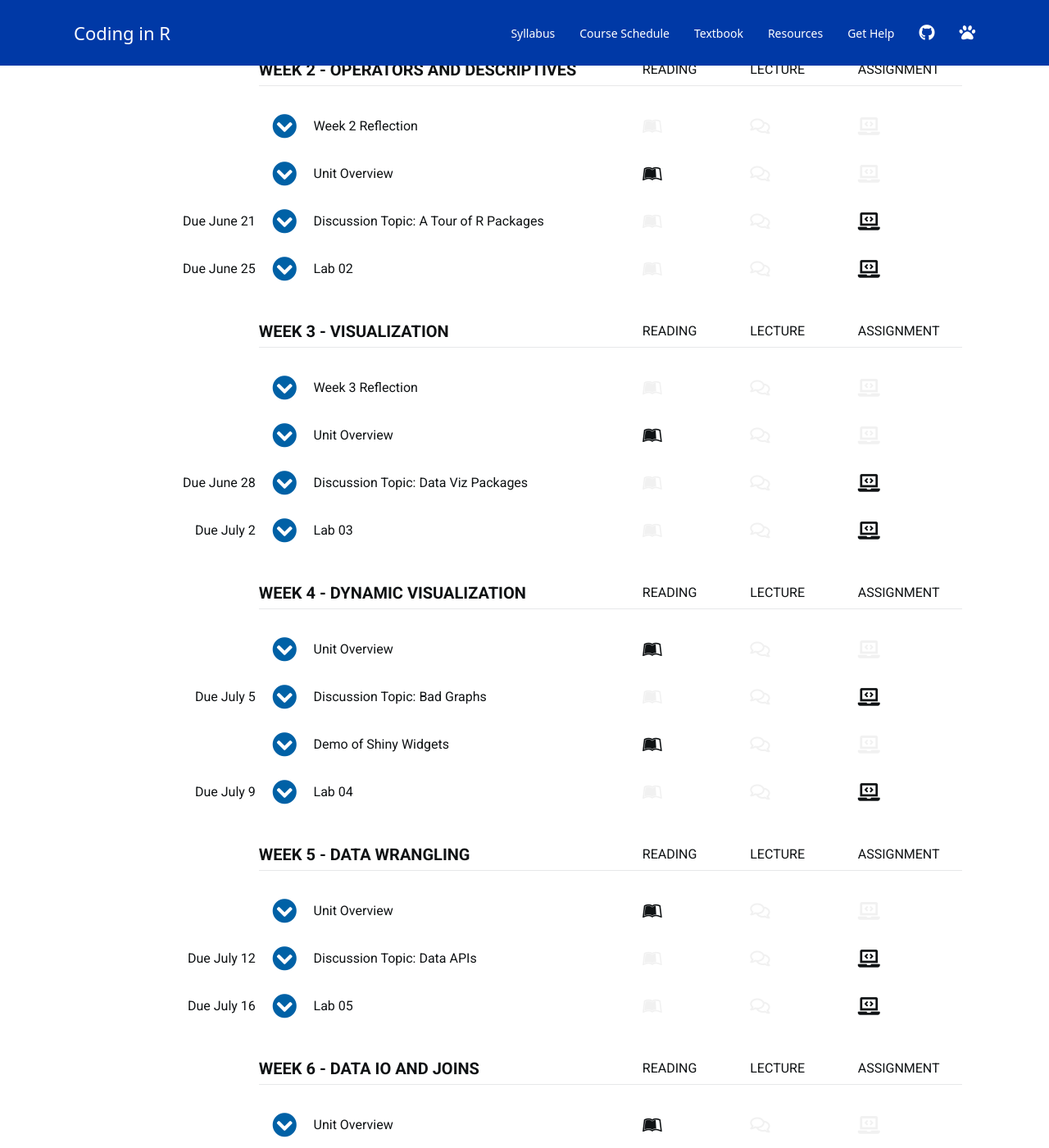
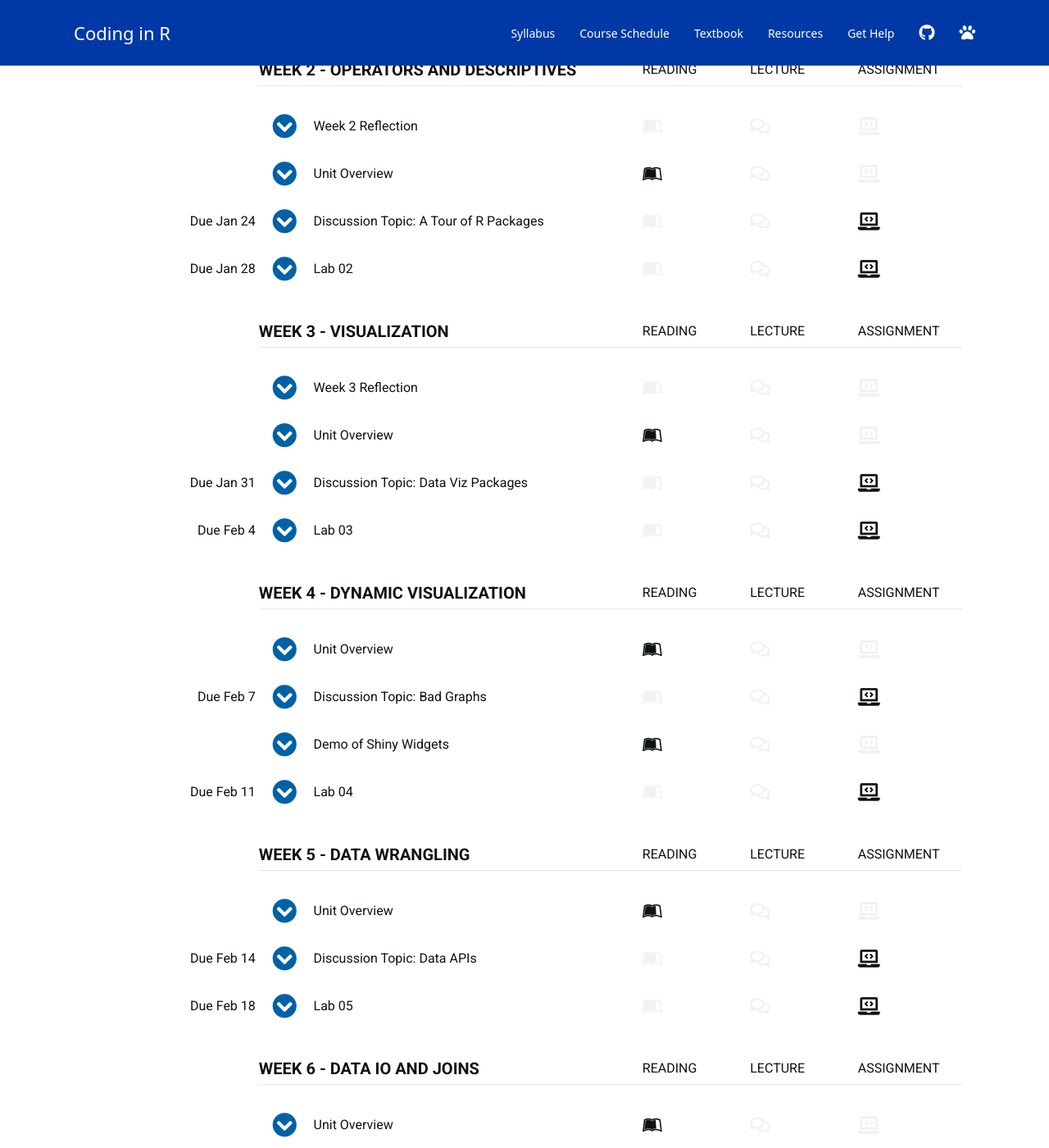
Before and after one commit to lalmada1/Coding-in-R-SPR-2021, a Jekyll site: the page built from schedule.md, in a window 1280 px wide and 1400 px high, scrolled down 877 px. Shown: the whole window at 82% size. Built offline with Jekyll 4.4.1, drawn with Linux system fonts in a browser that asks for light colours; nearby versions of some CDN libraries; a script bundle is joined from its source files by our own code; library files that are not in the unit come from our copies; a style sheet for code colours, icons or effects is not loaded; some of the changed text lies outside the part shown.

Commit message:
Update schedule.md

```diff
--- a/schedule.md
+++ b/schedule.md
@@ -92,16 +92,16 @@ You will have plenty of practice with these tools this semester. You will submit
 <br>
 
 
-*** { @unit = "Due June 11", @title = "Your Course Prep Checklist", @assignment, @foldout }
+*** { @unit = "Due Jan 14", @title = "Your Course Prep Checklist", @assignment, @foldout }
 
 
-- [ ] [Read the Syllabus](https://cssearcy.github.io/AYS-R-Coding-SPR-2020/)
+- [ ] [Read the Syllabus](https://lalmada1.github.io/Coding-in-R-SPR-2021/)
 - [ ] [Install R](https://cran.rstudio.com/) and [R Studio Desktop](https://www.rstudio.com/products/rstudio/download/)
 - [ ] [Sign-Up for a GitHub Account](https://github.com/join)
 - [ ] [View the Virtual Orientation](https://www.youtube.com/watch?v=cyrAovBCt4Q&feature=youtu.be)
 
 
-*** { @unit = "Due June 11", @title = "Introduce Yourself", @assignment, @foldout   }
+*** { @unit = "Due Jan 14", @title = "Introduce Yourself", @assignment, @foldout   }
 
 ## Introduce yourself to the class
 
@@ -111,7 +111,7 @@ We will be using the discussion board in iCollege for this course. Introduce you
 2. Your previous experience with coding and/or data analytics
 3. One thing you hope to do with your new skills in data analytics
 
-<a class="uk-button uk-button-default" href="https://gastate.view.usg.edu/d2l/le/2013035/discussions/List">Post to iCollege</a>
+<a class="uk-button uk-button-default" href="https://gastate.view.usg.edu/d2l/le/2225789/discussions/List">Post to iCollege</a>
 
 
 
@@ -138,7 +138,7 @@ Nerds are stereotypically perceived as being hermetic, but in reality they have
 
 We are going to throw a lot at you, but also provide a lot of support. Over these first couple of weeks feel free to reach out for anything you might need.
 
-If you find something confusing let me know (likely others will as well).  You can post a question to the [homework discussion board](https://cssearcy.github.io/AYS-R-Coding-SPR-2020/help/).
+If you find something confusing let me know (likely others will as well).  You can post a question to the [homework discussion board](https://lalmada1.github.io/Coding-in-R-SPR-2021/help/).
 
 Reach out if you have questions or feel stuck!
 
@@ -231,7 +231,7 @@ head( dat )
 
 
 
-*** { @unit = "Due June 14", @title = "Discussion Topic: The Promise of Big and Open Data", @assignment, @foldout  }
+*** { @unit = "Due Jan 17", @title = "Discussion Topic: The Promise of Big and Open Data", @assignment, @foldout  }
 
 ## The Promise of Big, Open Data
 
@@ -255,13 +255,13 @@ Also, check out Ben's [Ted Talk](https://www.youtube.com/watch?v=6xsvGYIxJok), o
 
 **In your post, highlight what is interesting about the example and what data made it possible.**
 
-**Due by 11:59pm on June 14.**
+**Due by 11:59pm on Jan 17.**
 
-<a class="uk-button uk-button-default" href="https://gastate.view.usg.edu/d2l/le/2013035/discussions/List">Post to iCollege</a>
+<a class="uk-button uk-button-default" href="https://gastate.view.usg.edu/d2l/le/2225789/discussions/List">Post to iCollege</a>
 
 <br>
 
-*** { @unit = "Due June 18", @title = "Lab 01", @assignment, @foldout  }
+*** { @unit = "Due Jan 21", @title = "Lab 01", @assignment, @foldout  }
 
 
 <br>
@@ -269,11 +269,11 @@ Also, check out Ben's [Ted Talk](https://www.youtube.com/watch?v=6xsvGYIxJok), o
 
 ## Lab-01 - Practice with Vectors
 
-<a class="uk-button uk-button-default" href="https://cssearcy.github.io/AYS-R-Coding-SPR-2020/LABS/lab-01-instructions.html">LAB-01 Instructions</a>
+<a class="uk-button uk-button-default" href="https://lalmada1.github.io/Coding-in-R-SPR-2021/LABS/lab-01-instructions.html">LAB-01 Instructions</a>
 
 <a class="uk-button uk-button-default" href="https://gastate.view.usg.edu/d2l/home/2056378">Download the Template</a>
 
-**Submit Solutions to the iCollege Assignment Folder by 11:59pm on June 18.**
+**Submit Solutions to the iCollege Assignment Folder by 11:59pm on Jan 21.**
 
 <br>
 <br>
@@ -347,7 +347,7 @@ Lab-02 covers the following topics:
 
 
 
-*** { @unit = "Due June 21", @title = "Discussion Topic: A Tour of R Packages", @assignment, @foldout  }
+*** { @unit = "Due Jan 24", @title = "Discussion Topic: A Tour of R Packages", @assignment, @foldout  }
 
 <br>
 
@@ -377,9 +377,9 @@ Take note, this assignment asks you to explore a new community where the technic
 
 <br>
 
-**Due by 11:59pm on June 21.**
+**Due by 11:59pm on Jan 24.**
 
-<a class="uk-button uk-button-default" href="https://gastate.view.usg.edu/d2l/le/2013035/discussions/List">Post to iCollege</a>
+<a class="uk-button uk-button-default" href="https://gastate.view.usg.edu/d2l/le/2225789/discussions/List">Post to iCollege</a>
 
 <br>
 <br>
@@ -388,7 +388,7 @@ Take note, this assignment asks you to explore a new community where the technic
 
 
 
-*** { @unit = "Due June 25", @title = "Lab 02", @assignment, @foldout }
+*** { @unit = "Due Jan 28", @title = "Lab 02", @assignment, @foldout }
 
 <br>
 <br>
@@ -407,11 +407,11 @@ Read the following sections from the [course chapter on groups](http://ds4ps.org
 
 The rest of the chapter is useful information to come back to, but not needed for the lab. Similar to last week the chapter will highlight some easy ways to make errors with your code, not to convince you that R is hard, but rather to ensure you are paying attention to some subtle features of computer languages that can impact your data.
 
-<a class="uk-button uk-button-default" href="https://cssearcy.github.io/AYS-R-Coding-SPR-2020/LABS/lab-02-instructions.html">LAB-02 Instructions</a>
+<a class="uk-button uk-button-default" href="https://lalmada1.github.io/Coding-in-R-SPR-2021/LABS/lab-02-instructions.html">LAB-02 Instructions</a>
 
 <a class="uk-button uk-button-default" href="https://gastate.view.usg.edu/d2l/home/2056378">Download the Template</a>
 
-**Submit Solutions to the iCollege Assignment Folder by 11:59pm on June 25.**
+**Submit Solutions to the iCollege Assignment Folder by 11:59pm on Jan 28.**
 
 <br>
 <br>
@@ -512,7 +512,7 @@ The lab requires you to re-create a graph that was featured in the New York Time
 
 
 
-*** { @unit = "Due June 28", @title = "Discussion Topic: Data Viz Packages", @assignment, @foldout  }
+*** { @unit = "Due Jan 31", @title = "Discussion Topic: Data Viz Packages", @assignment, @foldout  }
 
 <br>
 <br>
@@ -527,9 +527,9 @@ For example, you might want to create budgets for a government organization. You
 
 You will find sites like the [R Graphs Gallery](https://www.r-graph-gallery.com/) and [The Data Viz Project](https://datavizproject.com/) helpful.
 
-**Due by 11:59pm on June 28.**
+**Due by 11:59pm on Jan 31.**
 
-<a class="uk-button uk-button-default" href="https://gastate.view.usg.edu/d2l/le/2013035/discussions/List">Post to iCollege</a>
+<a class="uk-button uk-button-default" href="https://gastate.view.usg.edu/d2l/le/2225789/discussions/List">Post to iCollege</a>
 
 <br>
 <br>
@@ -537,7 +537,7 @@ You will find sites like the [R Graphs Gallery](https://www.r-graph-gallery.com/
 
 
 
-*** { @unit = "Due July 2", @title = "Lab 03", @assignment, @foldout  }
+*** { @unit = "Due Feb 4", @title = "Lab 03", @assignment, @foldout  }
 
 <br>
 <br>
@@ -555,7 +555,7 @@ You are advised to **skim** the chapters on graphing functions and custom graphi
 
 <a class="uk-button uk-button-default" href="https://gastate.view.usg.edu/d2l/home/2056378">Download the Template</a>
 
-**Submit solutions to the iCollege Assignment Folder by 11:59pm on July 2.**
+**Submit solutions to the iCollege Assignment Folder by 11:59pm on Feb 4.**
 
 <br>
 <br>
@@ -625,7 +625,7 @@ But we will now add an input widget that allows users to select one team that wi
 
 
 
-*** { @unit = "Due July 5", @title = "Discussion Topic: Bad Graphs", @assignment, @foldout  }
+*** { @unit = "Due Feb 7", @title = "Discussion Topic: Bad Graphs", @assignment, @foldout  }
 
 <br>
 <br>
@@ -642,9 +642,9 @@ Unfortunatly, it is much easier to create tragically bad graphics than it is to
 
 This use of [clowns](https://peltiertech.com/bad-bar-chart-practices-or-send-in-the-clowns/) in bar charts is one of my favorites. You might also enjoy [pizza charts](http://getdolphins.com/blog/the-worst-graphs-of-2017/) or [these gems](https://www.distractify.com/humor/2017/05/26/cszBB/hilariously-bad-graphs).
 
-**Due by 11:59pm on July 5.**
+**Due by 11:59pm on Feb 7.**
 
-<a class="uk-button uk-button-default" href="https://gastate.view.usg.edu/d2l/le/2013035/discussions/List">Post to iCollege</a>
+<a class="uk-button uk-button-default" href="https://gastate.view.usg.edu/d2l/le/2225789/discussions/List">Post to iCollege</a>
 <br>
 <br>
 
@@ -666,7 +666,7 @@ For more widget examples visit the [R Shiny Widget Gallery](https://shiny.rstudi
 
 
 
-*** { @unit = "Due July 9", @title = "Lab 04", @assignment, @foldout  }
+*** { @unit = "Due Feb 11", @title = "Lab 04", @assignment, @foldout  }
 
 
 <br>
@@ -680,7 +680,7 @@ This lab is designed to introduce you to R Shiny functions by adding a dynamic e
 
 <a class="uk-button uk-button-default" href="https://gastate.view.usg.edu/d2l/home/2056378">Download the Template</a>
 
-**Submit solutions to the iCollege Assignments Folder by 11:59pm on July 9.**
+**Submit solutions to the iCollege Assignments Folder by 11:59pm on Feb 11.**
 
 <br>
 <br>
@@ -736,7 +736,7 @@ Lab 05 will use data on traffic accidents in the City of Tempe:
 
 
 
-*** { @unit = "Due July 12", @title = "Discussion Topic: Data APIs", @assignment, @foldout  }
+*** { @unit = "Due Feb 14", @title = "Discussion Topic: Data APIs", @assignment, @foldout  }
 
 <br>
 <br>
@@ -765,16 +765,16 @@ You can find APIs through a Google search, or browse datasets on the [DS4PS Open
 
 *Note, you do not have to show how to use the API for the post. Just identify what information is accessible and how it might be used.*
 
-**Due by 11:59pm on July 12.**
+**Due by 11:59pm on Feb 14.**
 
-<a class="uk-button uk-button-default" href="https://gastate.view.usg.edu/d2l/le/2013035/discussions/List">Post to iCollege</a>
+<a class="uk-button uk-button-default" href="https://gastate.view.usg.edu/d2l/le/2225789/discussions/List">Post to iCollege</a>
 
 <br>
 <br>
 
 
 
-*** { @unit = "Due July 16", @title = "Lab 05", @assignment, @foldout  }
+*** { @unit = "Due Feb 18", @title = "Lab 05", @assignment, @foldout  }
 
 <br>
 <br>
@@ -785,11 +785,11 @@ This lab offers practice analyzing traffic accident patterns using **dplyr** dat
 
 *Note, this data will be used for your final dashboard. This assignment is a preview of the types of analysis and graphics you might report on the dashboard.*
 
-<a class="uk-button uk-button-default" href="https://cssearcy.github.io/AYS-R-Coding-SPR-2020/LABS/lab-05-instructions_new.html">LAB-05 Instructions</a>
+<a class="uk-button uk-button-default" href="https://lalmada1.github.io/Coding-in-R-SPR-2021/LABS/lab-05-instructions_new.html">LAB-05 Instructions</a>
 
 <a class="uk-button uk-button-default" href="https://gastate.view.usg.edu/d2l/home/2056378">Download the Template</a>
 
-**Submit solutions to the iCollege Assignment Folder by 11:59pm on July 16.**
+**Submit solutions to the iCollege Assignment Folder by 11:59pm on Feb 18.**
 
 <br>
 <br>
@@ -850,7 +850,7 @@ We will join the Salaries table to player bios (Master table) and performance da
 
 
 
-*** { @unit = "Due July 19", @title = "Discussion Topic: Github for Govt", @assignment, @foldout  }
+*** { @unit = "Due Feb 21", @title = "Discussion Topic: Github for Govt", @assignment, @foldout  }
 
 <br>
 
@@ -904,14 +904,14 @@ plot( traffic, col="steelblue" )
 
 **Do you think open source frameworks would help open the black box and make government more accessible? Would government become more accessible, or alienate regular citizens that are not computer scientists? Would it make influence from special interests more transparent, or would it make it easier for them to hijack the process of shaping local laws?**
 
-**Due by 11:59pm on July 19.**
+**Due by 11:59pm on Feb 21.**
 
-<a class="uk-button uk-button-default" href="https://gastate.view.usg.edu/d2l/le/2013035/discussions/List">Post to iCollege</a>
+<a class="uk-button uk-button-default" href="https://gastate.view.usg.edu/d2l/le/2225789/discussions/List">Post to iCollege</a>
 
 <br><br>
 
 
-*** { @unit = "Due July 23", @title = "Lab 06", @assignment, @foldout  }
+*** { @unit = "Due Feb 25", @title = "Lab 06", @assignment, @foldout  }
 
 <br>
 <br>
@@ -924,7 +924,7 @@ This lab is designed to introduce you to primary data join functions in R.
 
 <a class="uk-button uk-button-default" href="https://gastate.view.usg.edu/d2l/home/2056378">Download the Template</a>
 
-**Submit solutions to the iCollege Assignment Folder by 11:59pm on July 23.**
+**Submit solutions to the iCollege Assignment Folder by 11:59pm on Feb 25.**
 
 <br>
 <br>
@@ -947,7 +947,7 @@ This lab is designed to introduce you to primary data join functions in R.
 <br>
 
 
-*** { @unit = "Due July 26", @title = "Discussion Topic: Code-Through", @assignment, @foldout  }
+*** { @unit = "Due Feb 25", @title = "Discussion Topic: Code-Through", @assignment, @foldout  }
 
 <br>
 <br>
@@ -962,15 +962,15 @@ If you send me your RMD and HTML files via email, I will post them to GitHub and
 
 <a class="uk-button uk-button-default" href="https://gastate.view.usg.edu/d2l/home/2056378">Download the Template</a>
 
-**Due by 11:59pm on July 26.**
+**Due by 11:59pm on Feb 25.**
 
-<a class="uk-button uk-button-default" href="https://gastate.view.usg.edu/d2l/le/2013035/discussions/List">Post to iCollege</a>
+<a class="uk-button uk-button-default" href="https://gastate.view.usg.edu/d2l/le/2225789/discussions/List">Post to iCollege</a>
 
 <br>
 <br>
 
 
-*** { @unit = "Due July 31", @title = "Final Project: Data Dashboard", @assignment, @foldout  }
+*** { @unit = "Due Feb 25", @title = "Final Project: Data Dashboard", @assignment, @foldout  }
 
 <br>
 <br>
@@ -984,9 +984,9 @@ Working with the crash data from Lab-05, you will extend the work you began in L
 
 <a class="uk-button uk-button-default" href="https://gastate.view.usg.edu/d2l/home/2056378">Download the Template</a>
 
-**Submit your project to the iCollege Assignment Folder by 11:59pm on July 31.**
+**Submit your project to the iCollege Assignment Folder by 11:59pm on Feb 25.**
 
-<a class="uk-button uk-button-default" href="https://gastate.view.usg.edu/d2l/le/2013035/discussions/List">Post to iCollege</a>
+<a class="uk-button uk-button-default" href="https://gastate.view.usg.edu/d2l/lms/dropbox/admin/folders_manage.d2l?ou=2225789">Post to iCollege</a>
 
 <br>
 <br>
```
Also changed, not shown: other parts of schedule.md (+1 -1 lines).
